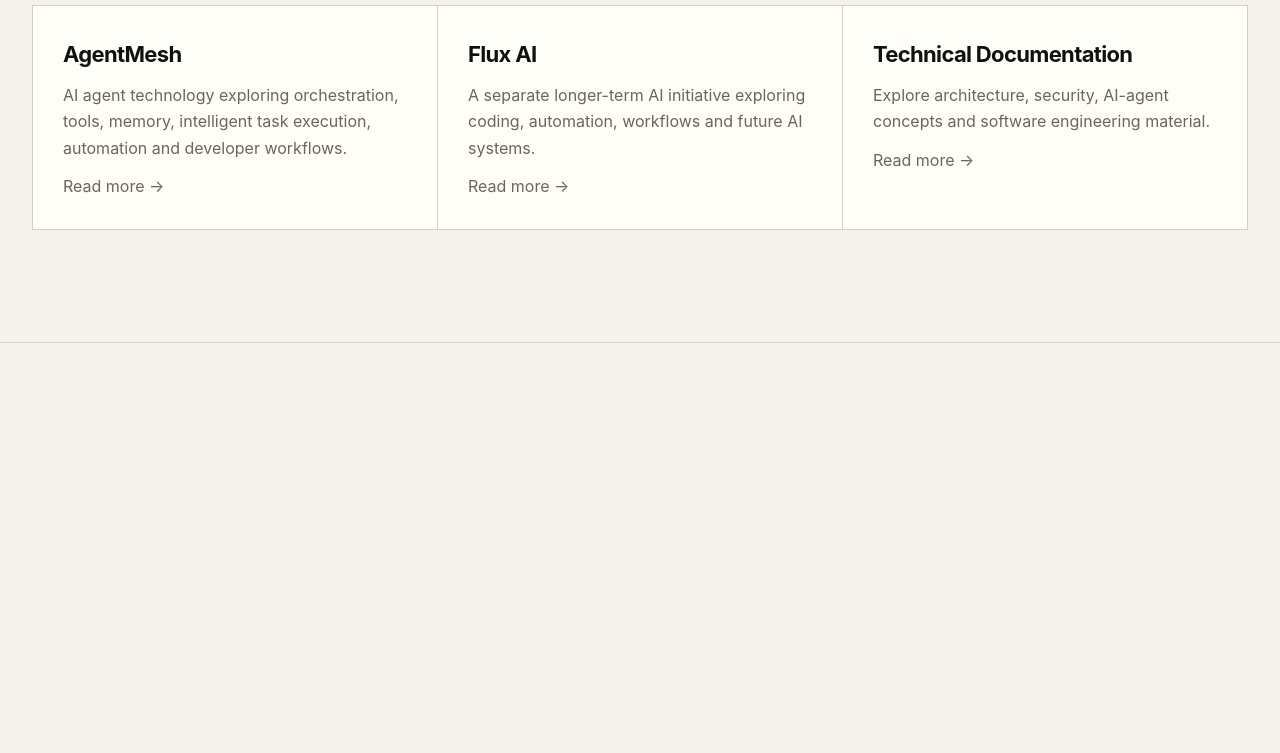
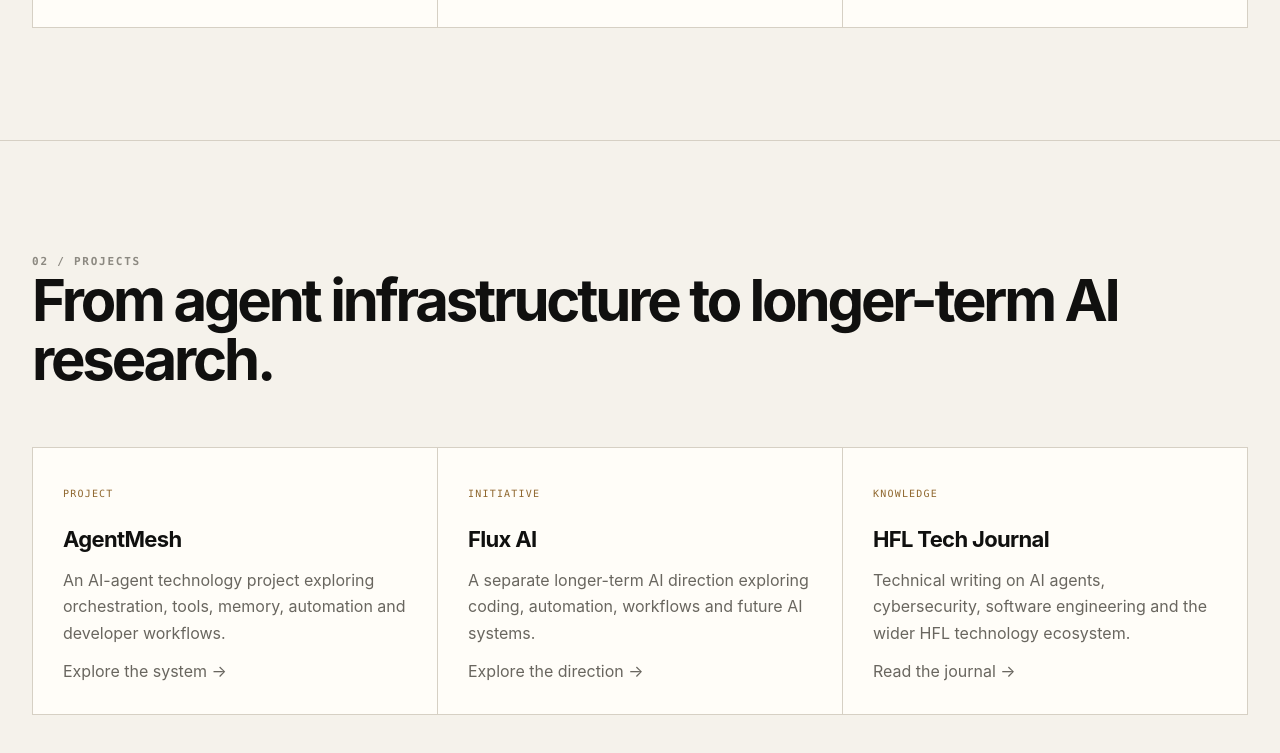
Before and after one commit to pavankumarhfl-hub/hfltech-website, a plain HTML site: page index.html in a window 1280 px wide. Shown: the part 2092-2845 px from the top of the page. Drawn offline with Linux system fonts and the light colour scheme.

Commit message:
Redesign HFL Tech core experience

```diff
--- a/index.html
+++ b/index.html
@@ -1,12 +1,38 @@
-<!doctype html><html lang="en"><head><meta charset="utf-8"><meta name="viewport" content="width=device-width,initial-scale=1"><meta name="description" content="HFL Tech — AI, software engineering, cybersecurity, automation, AgentMesh and Flux AI within the wider HFL ecosystem."><meta name="theme-color" content="#111827"><link rel="canonical" href="https://hfltech.in/"><title>HFL Tech | AI, Software, Cybersecurity, AgentMesh & Flux AI</title><link rel="stylesheet" href="assets/style.css"></head><body><header class="site-header"><div class="wrap nav"><a class="brand" href="index.html">HFL Tech</a><nav class="menu"><a href="index.html">Home</a><a href="ecosystem.html">Ecosystem</a><a href="technology.html">Technology</a><a href="agentmesh.html">AgentMesh</a><a href="flux-ai.html">Flux AI</a><a href="blog.html">Blog</a><a href="documentation.html">Docs</a><a href="founder.html">Founder</a><a href="contact.html">Contact</a></nav></div></header><main><section class="hero"><div class="wrap"><div class="eyebrow">HFL Tech · Technology Initiative</div><h1>Building technology across AI, software and cybersecurity.</h1><p class="lead">HFL Tech is a technology initiative within the wider HFL ecosystem, focused on artificial intelligence, AI agents, software engineering, cybersecurity, automation and digital innovation.</p><p><a class="cta" href="ecosystem.html">Explore the HFL Ecosystem →</a></p></div></section>
-<section class="section"><div class="wrap"><h2>HFL Ecosystem</h2><p class="section-intro">The ecosystem brings together social impact, education, community participation, cybersecurity and technology. The homepage provides an overview; use Read more to open the detailed profile for each area.</p><div class="grid">
-<article class="card"><span class="tag">01 · FOUNDATION</span><h3>HFL Foundation</h3><p>Hope For Life, established in 2020, is the social-impact foundation initiative.</p><p><a href="foundation.html">Read more →</a></p></article>
-<article class="card"><span class="tag">02 · EDUCATION</span><h3>HFL Education Trust</h3><p>Student support, schools, learning opportunities and technology exposure.</p><p><a href="education.html">Read more →</a></p></article>
-<article class="card"><span class="tag">03 · COMMUNITY</span><h3>HFL Community</h3><p>People, volunteers, students, supporters and participation across HFL.</p><p><a href="community.html">Read more →</a></p></article>
-<article class="card"><span class="tag">04 · CYBERSECURITY</span><h3>HFL Cyber Team</h3><p>Cybersecurity awareness, digital safety and responsible security practice.</p><p><a href="cyber.html">Read more →</a></p></article>
-<article class="card"><span class="tag">05 · TECHNOLOGY</span><h3>HFL Tech</h3><p>AI, AI agents, software engineering, cybersecurity, automation and digital innovation.</p><p><a href="technology.html">Read more →</a></p></article>
+<!doctype html>
+<html lang="en"><head><meta charset="utf-8"><meta name="viewport" content="width=device-width,initial-scale=1"><meta name="description" content="HFL Tech builds and explores AI, software engineering, cybersecurity and automation, including the AgentMesh project and Flux AI initiative."><meta name="theme-color" content="#121313"><link rel="canonical" href="https://hfltech.in/"><title>HFL Tech — Intelligent Systems, Software & Security</title><link rel="stylesheet" href="assets/style.css"><script src="assets/site.js" defer></script></head>
+<body><header class="site-header"><div class="wrap nav"><a class="brand" href="index.html">HFL Tech</a><nav class="menu"><a href="index.html" aria-current="page">Home</a><a href="ecosystem.html">Ecosystem</a><a href="technology.html">Technology</a><a href="agentmesh.html">AgentMesh</a><a href="flux-ai.html">Flux AI</a><a href="blog.html">Journal</a><a href="documentation.html">Docs</a><a href="founder.html">Founder</a><a href="contact.html">Contact</a></nav></div></header>
+<main>
+<section class="hero"><div class="wrap">
+<div class="eyebrow">HFL Tech / Intelligent systems</div>
+<h1>Technology for systems that can think, execute and scale.</h1>
+<p class="lead">HFL Tech is a technology initiative within the wider HFL ecosystem, focused on artificial intelligence, AI agents, software engineering, cybersecurity, automation and digital innovation.</p>
+<p><a class="cta" href="agentmesh.html">Explore AgentMesh →</a> <a class="cta secondary" href="technology.html">See the technology</a></p>
+<div class="hero-stage" data-parallax><div class="system-map">
+<div class="system-line line1"></div><div class="system-line line2"></div><div class="system-line line3"></div><div class="system-line line4"></div>
+<div class="signal-dot dot1"></div><div class="signal-dot dot2"></div><div class="signal-dot dot3"></div><div class="signal-dot dot4"></div>
+<div class="node n1">Context<small>state / memory</small></div><div class="node n2">Tools<small>APIs / actions</small></div><div class="node core">AgentMesh<small>orchestration layer</small></div><div class="node n3">Evaluation<small>quality / safety</small></div><div class="node n4">Human control<small>approval / access</small></div>
+</div></div>
+</div></section>
+
+<section class="section reveal"><div class="wrap"><div class="eyebrow">01 / What we build</div><h2>One technology direction. Several connected disciplines.</h2><p class="section-intro">The work is intentionally broader than a single product: AI and agent systems sit alongside the software engineering, security and automation required to make those systems useful.</p><div class="grid">
+<article class="card"><span class="tag">AI / AGENTS</span><h3>Agent systems</h3><p>Planning, tools, state, orchestration, evaluation and controlled task execution.</p></article>
+<article class="card"><span class="tag">ENGINEERING</span><h3>Software systems</h3><p>Applications, APIs, architecture, testing and developer workflows around intelligent software.</p></article>
+<article class="card"><span class="tag">SECURITY</span><h3>Responsible technology</h3><p>Least privilege, authorization, credential isolation, validation, auditability and human control.</p></article>
 </div></div></section>
-<section class="section"><div class="wrap"><h2>Technology projects</h2><div class="grid"><article class="card"><h3>AgentMesh</h3><p>AI agent technology exploring orchestration, tools, memory, intelligent task execution, automation and developer workflows.</p><p><a href="agentmesh.html">Read more →</a></p></article><article class="card"><h3>Flux AI</h3><p>A separate longer-term AI initiative exploring coding, automation, workflows and future AI systems.</p><p><a href="flux-ai.html">Read more →</a></p></article><article class="card"><h3>Technical Documentation</h3><p>Explore architecture, security, AI-agent concepts and software engineering material.</p><p><a href="documentation.html">Read more →</a></p></article></div></div></section>
-<section class="section"><div class="wrap"><h2>Insights</h2><p class="section-intro">The HFL Tech Blog contains detailed educational and technical writing. The homepage keeps this section intentionally brief.</p><p><a class="cta" href="blog.html">Visit HFL Tech Blog →</a></p></div></section>
-<section class="section"><div class="wrap"><h2>Founder</h2><p class="section-intro">Pavan Kumar BN is the founder associated with HFL Foundation, HFL Tech and AgentMesh.</p><p><a class="cta" href="founder.html">Read founder profile →</a></p></div></section>
-<section class="section"><div class="wrap"><h2>Contact</h2><p class="section-intro">For legitimate technology, project, media, collaboration and professional enquiries.</p><p><a href="mailto:pavankumar.hfl@gmail.com">pavankumar.hfl@gmail.com</a></p></div></section></main><footer class="site-footer"><div class="wrap"><strong>HFL Tech</strong><div class="footer-links"><a href="ecosystem.html">Ecosystem</a><a href="foundation.html">Foundation</a><a href="education.html">Education</a><a href="community.html">Community</a><a href="cyber.html">Cyber Team</a><a href="technology.html">Technology</a><a href="agentmesh.html">AgentMesh</a><a href="flux-ai.html">Flux AI</a><a href="blog.html">Blog</a><a href="contact.html">Contact</a><a href="privacy.html">Privacy</a></div><div>© 2026 HFL Tech. All rights reserved.</div></div></footer></body></html>
+
+<section class="section reveal"><div class="wrap"><div class="eyebrow">02 / Projects</div><h2>From agent infrastructure to longer-term AI research.</h2><div class="grid">
+<article class="card"><span class="tag">PROJECT</span><h3>AgentMesh</h3><p>An AI-agent technology project exploring orchestration, tools, memory, automation and developer workflows.</p><p><a href="agentmesh.html">Explore the system →</a></p></article>
+<article class="card"><span class="tag">INITIATIVE</span><h3>Flux AI</h3><p>A separate longer-term AI direction exploring coding, automation, workflows and future AI systems.</p><p><a href="flux-ai.html">Explore the direction →</a></p></article>
+<article class="card"><span class="tag">KNOWLEDGE</span><h3>HFL Tech Journal</h3><p>Technical writing on AI agents, cybersecurity, software engineering and the wider HFL technology ecosystem.</p><p><a href="blog.html">Read the journal →</a></p></article>
+</div></div></section>
+
+<section class="section reveal"><div class="wrap"><div class="eyebrow">03 / How we think about systems</div><h2>Capability is only useful when the system around it is clear.</h2><p class="section-intro">A model alone is not a production system. HFL Tech's documented technology direction treats architecture, permissions, tools, evaluation, observability and human oversight as first-class parts of intelligent software.</p><p><a class="cta" href="documentation.html">Read the architecture notes →</a></p></div></section>
+
+<section class="section reveal"><div class="wrap"><div class="eyebrow">04 / The wider HFL ecosystem</div><h2>Technology is one layer of a larger story.</h2><p class="section-intro">HFL Foundation, Education, Community, Cyber Team and HFL Tech have distinct roles. The ecosystem page explains how those layers connect without treating them as one identical operation.</p><p><a class="cta secondary" href="ecosystem.html">Explore the ecosystem →</a></p></div></section>
+
+<section class="section reveal"><div class="wrap"><div class="eyebrow">05 / Founder</div><h2>Pavan Kumar BN</h2><p class="section-intro">Founder associated with HFL Foundation, HFL Tech and AgentMesh. The founder page documents the journey from social impact and education into cybersecurity and technology.</p><p><a class="cta" href="founder.html">Read the founder profile →</a></p></div></section>
+
+<section class="section reveal"><div class="wrap"><div class="eyebrow">06 / Contact</div><h2>Have a legitimate technology, project, media or collaboration enquiry?</h2><p class="section-intro">Use the contact page to start a professional conversation.</p><p><a class="cta" href="contact.html">Contact HFL Tech →</a></p></div></section>
+</main>
+<footer class="site-footer"><div class="wrap"><strong>HFL Tech</strong><div class="footer-links"><a href="ecosystem.html">Ecosystem</a><a href="technology.html">Technology</a><a href="agentmesh.html">AgentMesh</a><a href="flux-ai.html">Flux AI</a><a href="blog.html">Journal</a><a href="documentation.html">Docs</a><a href="founder.html">Founder</a><a href="contact.html">Contact</a><a href="privacy.html">Privacy</a><a href="terms.html">Terms</a></div><div>© <span data-year>2026</span> HFL Tech · AI · Software · Cybersecurity · Digital Innovation</div></div></footer>
+</body></html>
```
